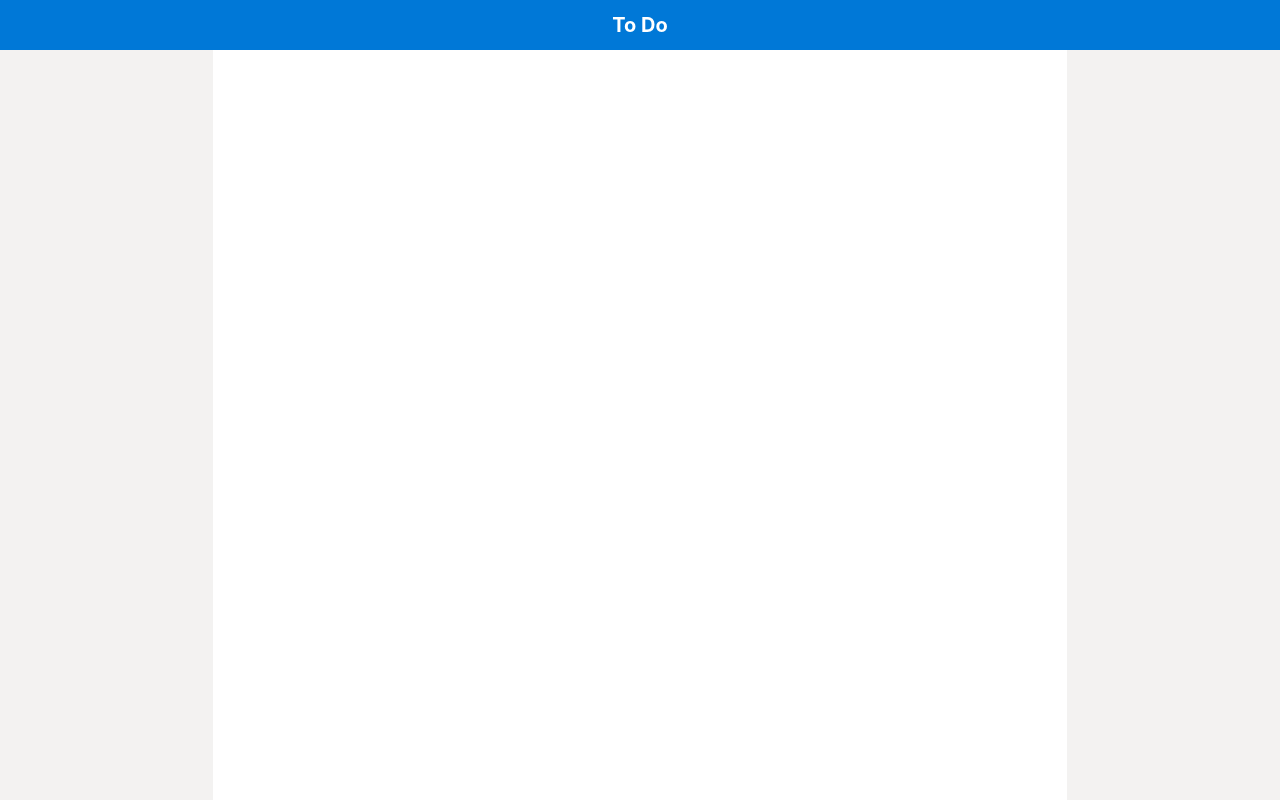
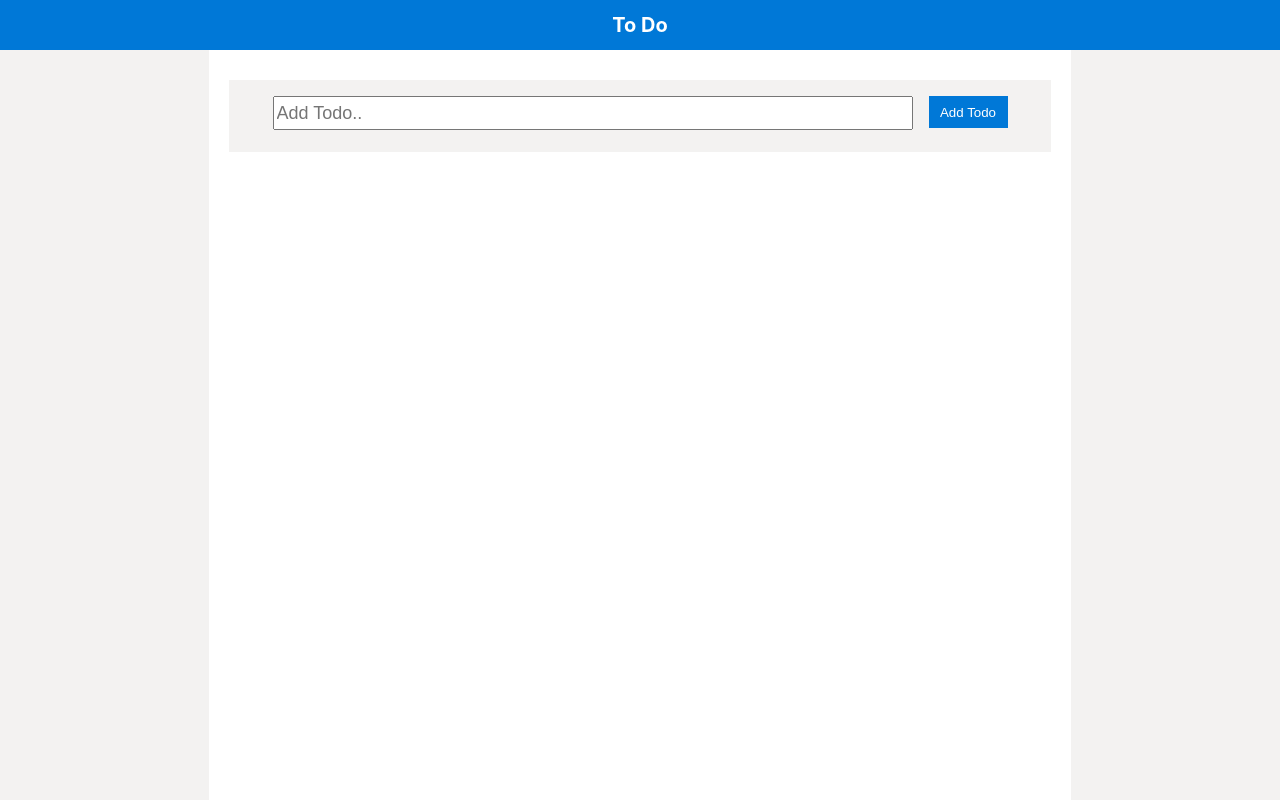
Before and after one commit to pranit1/react-todo, a React (Create React App) app: page / in a window 1280 px wide. Built offline with nearby package versions, Linux system fonts and the light colour scheme.

Commit message:
refactoring layout and styled components

```diff
--- a/package.json
+++ b/package.json
@@ -3,6 +3,9 @@
   "version": "0.1.0",
   "private": true,
   "dependencies": {
+    "@emotion/react": "^11.9.3",
+    "@emotion/styled": "^11.9.3",
+    "@mui/icons-material": "^5.8.3",
     "@reduxjs/toolkit": "^1.8.2",
     "@testing-library/jest-dom": "^5.11.4",
     "@testing-library/react": "^12.1.0",
--- a/src/components/ItemList.tsx
+++ b/src/components/ItemList.tsx
@@ -39,7 +39,35 @@ background-color:#f3f2f1;
 `
 
 const Main = styled.main`
+
 grid-area: content;
+  display:flex;
+  flex-direction:column;
+  justify-content:flex-start;
+  align-items:center;
+  gap:1em;
+  padding: 30px 20px 0px 20px;
+`
+const InputContainer = styled.div`
+  background-color:#f3f2f1;
+  display:flex;
+  height:40px;
+  width:790px;
+  place-content:center;
+  padding:1em;
+  gap:1em;
+`
+const Input = styled.input `
+  height:70%;
+  width:80%;
+  font-size:large;
+`
+const AddButton = styled.button`
+  height:80%;
+  width:10%;
+  background-color:#0078d7;
+  border:#0078d7;
+  color:#ffffff;
 `
 
 const ItemList: React.FC = () => {
@@ -50,6 +78,10 @@ const ItemList: React.FC = () => {
     <Header><h1>To Do</h1></Header>
     <Sidebar/>
     <Main>
+      <InputContainer>
+        <Input placeholder="Add Todo.."/>
+        <AddButton>Add Todo</AddButton>
+      </InputContainer>
 
     </Main>
     <Nav/>
```
Also changed, not shown: 2 other files (tests, documents, lock files or other folders). Lines whose indentation alone changed are shown as unchanged.
